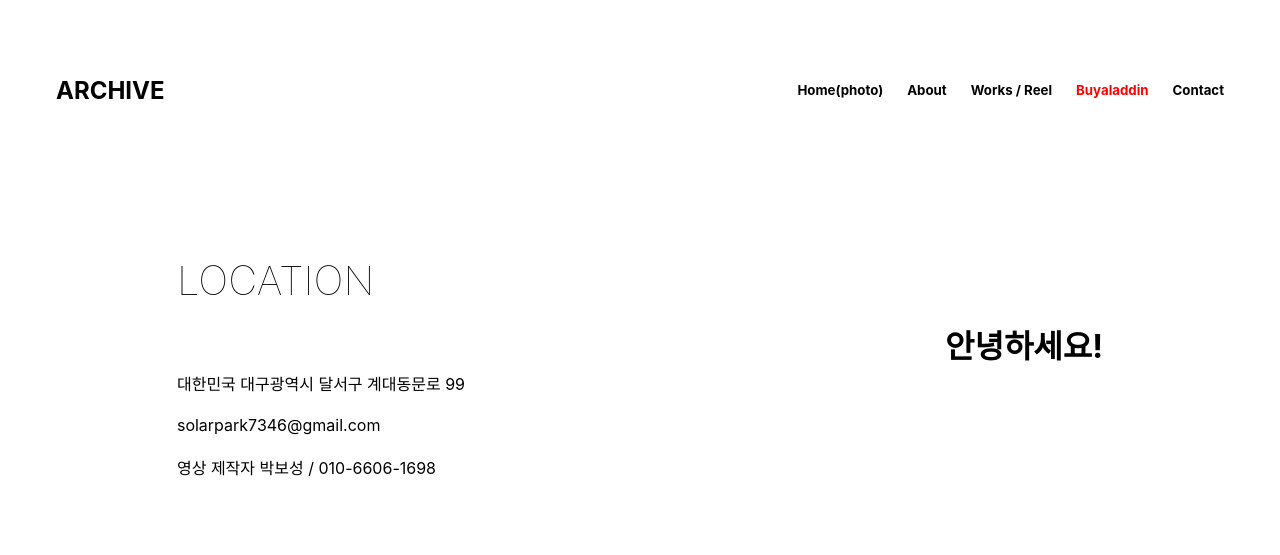
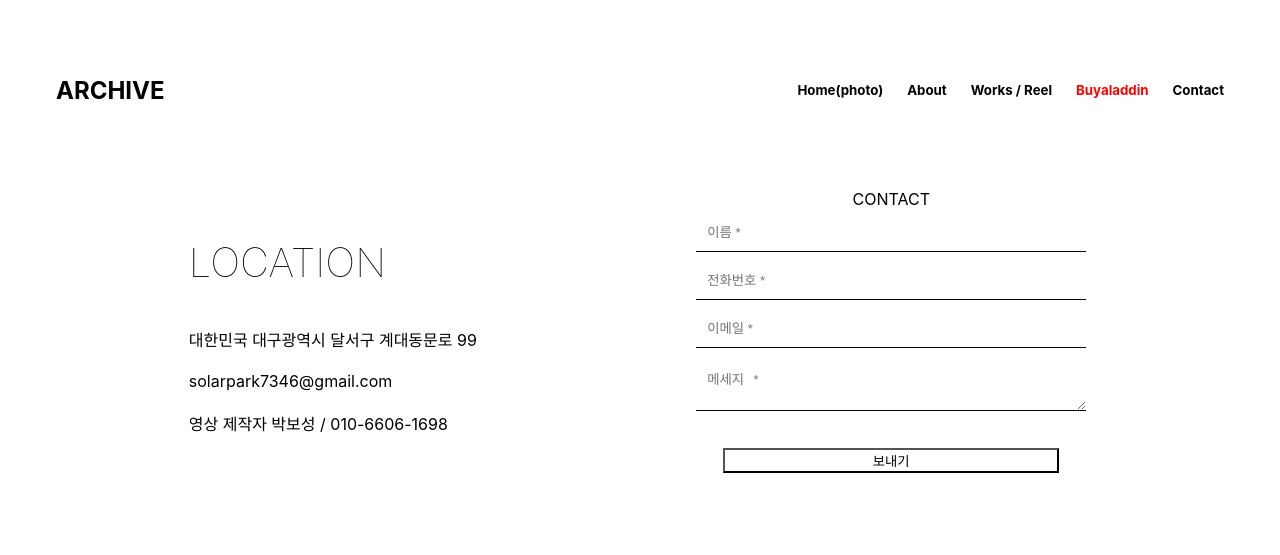
Before and after one commit to solarpark7346/portfolio, a React (Create React App) app: page /portfolio/Contact in a window 1280 px wide. Shown: the top 555 px of the page. Built offline with nearby package versions, Linux system fonts and the light colour scheme; grey boxes are pictures that could not be loaded.

Commit message:
contact sand email add

```diff
--- a/package.json
+++ b/package.json
@@ -7,6 +7,7 @@
     "@testing-library/react": "^11.1.0",
     "@testing-library/user-event": "^12.1.10",
     "connected-react-router": "^6.9.2",
+    "emailjs-com": "^3.2.0",
     "history": "^5.1.0",
     "react": "^17.0.2",
     "react-dom": "^17.0.2",
--- a/src/components/pages/contact/contact.css
+++ b/src/components/pages/contact/contact.css
@@ -15,7 +15,7 @@
     display: flex;
     flex-direction: row;
     align-items: center;
-    gap: 30rem;
+    gap: 10%;
     justify-content: center;
 }
 
@@ -23,6 +23,29 @@
     font-family: -apple-system, BlinkMacSystemFont, 'Segoe UI', Roboto, Oxygen, Ubuntu, Cantarell, 'Open Sans', 'Helvetica Neue', sans-serif;
     font-weight: lighter;
     font-size: 2.5rem;
+    margin: 0 auto;
+}
+
+.Sand_Email_From{
+    display: flex;
+    flex-direction: column;
+    width: 25rem;
+}
+
+/* Sand Email css */
+.sand-input{
+    border-top: none;
+    border-left: none;
+    border-right: none;
+    border-bottom: 1px solid;
+    padding: 0.7rem;
+    margin: 0.3rem;
+}
+
+.sand-button{
+    margin: 2rem;
+
+    background-color: white;
 }
 
 @media screen and (max-width: 768px) {
--- a/src/components/pages/contact/contact.js
+++ b/src/components/pages/contact/contact.js
@@ -1,6 +1,8 @@
 import React from 'react';
 import { Link } from "react-router-dom";
 import './contact.css';
+
+import EmailJS from './email';
 
 const contact = (props) => (
     <div className="contact">
@@ -8,14 +10,17 @@ const contact = (props) => (
             <div className="contact-content">
                 <div className="left-contact">
                     <h5 className="main-font">LOCATION</h5>
-
+            <br />
+            <br />
                     <div className="">{props.address}</div><br/>
                     <div className="s-font"><Link to="solarpark7346@gmail.com">{props.email}</Link></div><br/>
                     <div className="s-font">{props.name}</div><br/>
-                </div>
+                </div><br />
+            <br />
+            <br />
 
-                <div className="left-div">
-                    <h1>{props.wellcome}</h1>
+                <div>
+                    <EmailJS />
                 </div>
             </div>
 
@@ -30,7 +35,6 @@ const contact = (props) => (
                 loading="lazy">
             </iframe>
         </header>
-
     </div>
 )
 
@@ -38,8 +42,6 @@ contact.defaultProps = {
     email: 'solarpark7346@gmail.com',
     address: '대한민국 대구광역시 달서구 계대동문로 99',
     name: '영상 제작자 박보성 / 010-6606-1698',
-
-    wellcome: '안녕하세요!'
 }
 
 export default contact;
--- /dev/null
+++ b/src/components/pages/contact/email.js
@@ -0,0 +1,98 @@
+import React, { useCallback } from 'react';
+import useInput from './hook/useInput';
+import emailjs from 'emailjs-com';
+
+const Email = () => {
+    const [name, onChangeName] = useInput('');
+    const [phone, onChangePhone] = useInput('');
+    const [email, onChangeEmail] = useInput('');
+    const [text, onChangeText] = useInput('');
+
+    const onSubmit = useCallback((e) => {
+        e.preventDefault();
+        const inputNum = e.target.childElementCount - 1;
+        const data = new FormData(e.target);
+        const entries = data.entries();
+        let failNum = 0;
+
+        for (let i = 0; i < inputNum; i++) {
+            const next = entries.next();
+            const key = next.value[0];
+            const value = next.value[1];
+
+            if (!value) {
+                failNum++;
+                alert(`${key}이 비어있어요. 확인해주세요!!`);
+                break;
+            }
+        }
+
+        if (!failNum) {
+            alert('성공적으로 발송했습니다. 감사합니다.');
+
+            emailjs.sendForm(
+                'service_ID', //service_ID
+                'template_ID', //template_ID
+                e.target,
+                'user_ID' //user_ID
+            ).then((result) => {
+                console.log('result.text', result.text);
+            }, (error) => { console.log(error.text);
+            });
+        }
+    }, []);
+
+    return (
+        <>
+            CONTACT
+            <form
+                className="Sand_Email_From"
+                onSubmit={onSubmit}
+                >
+
+                <input
+                    className='sand-input'
+                    type="text"
+                    name="name"
+                    placeholder="이름 *"
+                    value={name}
+                    onChange={onChangeName}
+                />
+
+                <input
+                    className='sand-input'
+                    type="text"
+                    name="phone"
+                    placeholder="전화번호 *"
+                    value={phone}
+                    onChange={onChangePhone}
+                />
+
+                <input
+                    className='sand-input'
+                    type="text"
+                    name="email"
+                    placeholder="이메일 *"
+                    value={email}
+                    onChange={onChangeEmail}
+                />
+
+                <textarea
+                    className='sand-input'
+                    name="message"
+                    placeholder="메세지 *"
+                    value={text}
+                    onChange={onChangeText}
+                />
+
+                <button
+                    className='sand-button'
+                    type="submit"
+                    > 보내기
+                </button>
+            </form>
+        </>
+        );
+    };
+
+export default Email;
--- /dev/null
+++ b/src/components/pages/contact/hook/useInput.js
@@ -0,0 +1,9 @@
+import { useState, useCallback } from 'react';
+
+export default (initialValue = null) => {
+    const [value, setValue] = useState(initialValue);
+    const handler = useCallback(({target}) => {
+        setValue(target.value);
+    }, []);
+    return [value, handler, setValue];
+};
```
Also changed, not shown: 2 other files (tests, documents, lock files or other folders).
